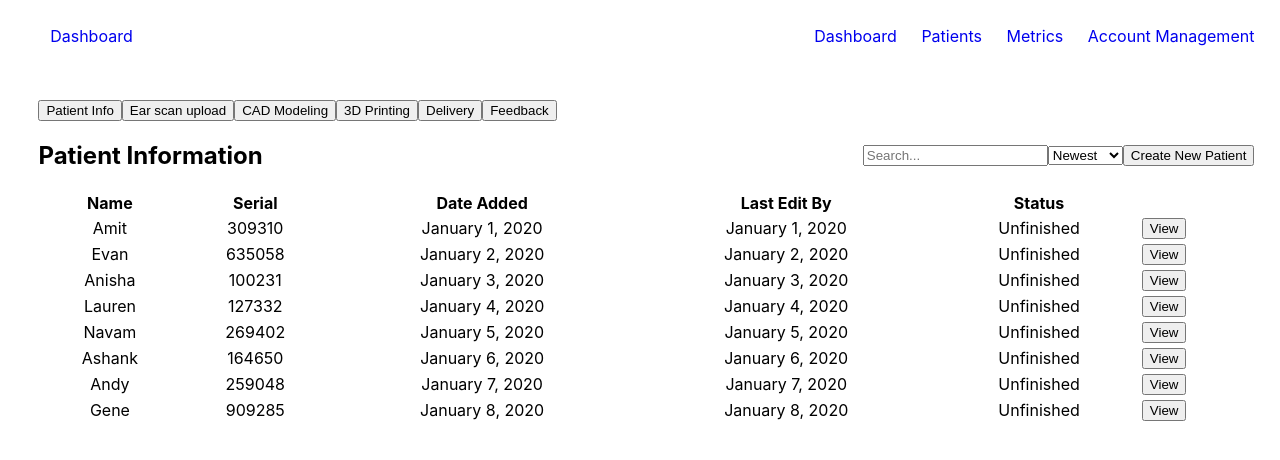
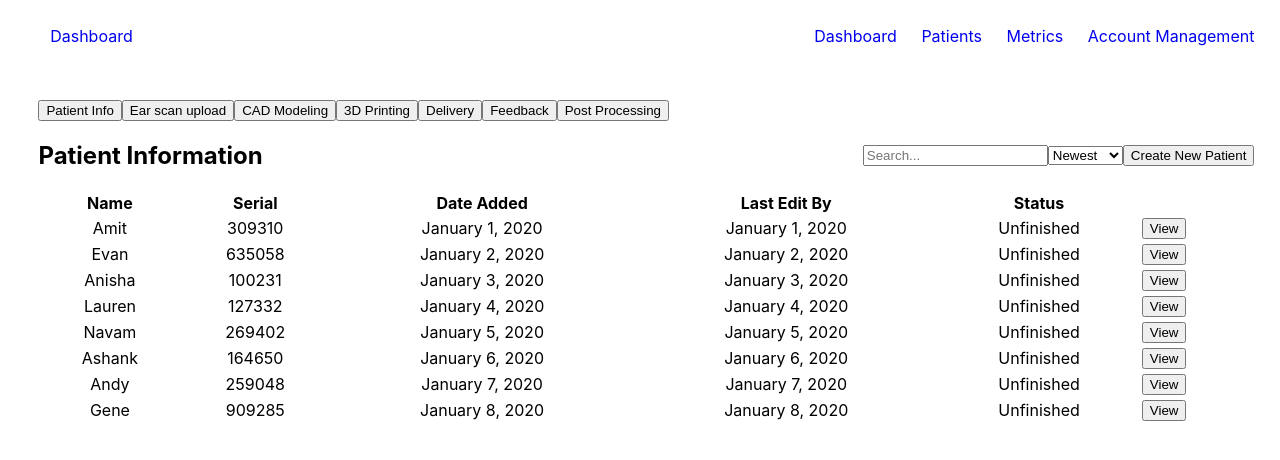
Before and after one commit to hack4impact-uiuc/3dp4me, a React (Create React App) app in the folder frontend/: page / in a window 1280 px wide. Shown: the top 460 px of the page. Built offline with nearby package versions, Linux system fonts and the light colour scheme.

Commit message:
added Post Processing structure

```diff
--- a/frontend/src/App.js
+++ b/frontend/src/App.js
@@ -18,19 +18,24 @@ function App() {
       <Navbar />
       <Switch>
         <div className="content">
+          {/* Path = BASE_URL */}
           <Route exact path="/">
             <Dashboard />
           </Route>
+           {/* Path = BASE_URL/account */}
           <Route path="/account">
             <AccountManagement />
           </Route>
+           {/* Path = BASE_URL/metrics */}
           <Route path="/metrics">
             <Metrics />
           </Route>
+           {/* Path = BASE_URL/patients */}
           <Route path="/patients">
             <Patients />
           </Route>
-          <Route path="/patient-info/:id">
+           {/* Path = BASE_URL/patient-info/PATIENT_SERIAL */}
+          <Route path="/patient-info/:serial">
             <PatientInfo />
           </Route>
         </div>
--- a/frontend/src/Components/Dashboard/Dashboard.js
+++ b/frontend/src/Components/Dashboard/Dashboard.js
@@ -33,6 +33,10 @@ const Dashboard = (props) => {
         <button>3D Printing</button>
         <button>Delivery</button>
         <button>Feedback</button>
+        <button>Post Processing</button>
+        {/*
+          * TODO: Dashboard Table and content on button press to toggle between patients in X stage
+        */}
       </div>
       <div className="patient-list">
         <div className="header">
```
Also changed, not shown: frontend/src/Components/Post Processing/PostProcessing.js (added, +13 -0 lines).
